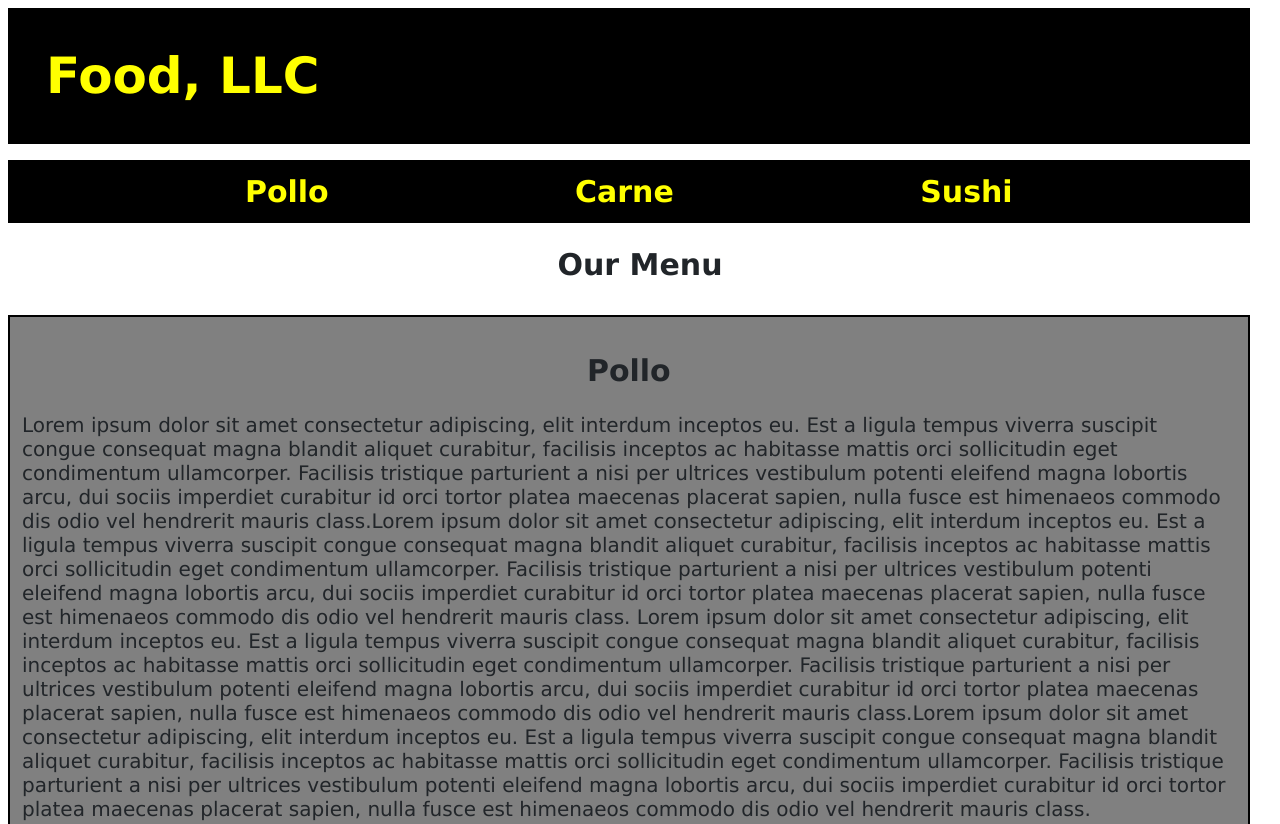
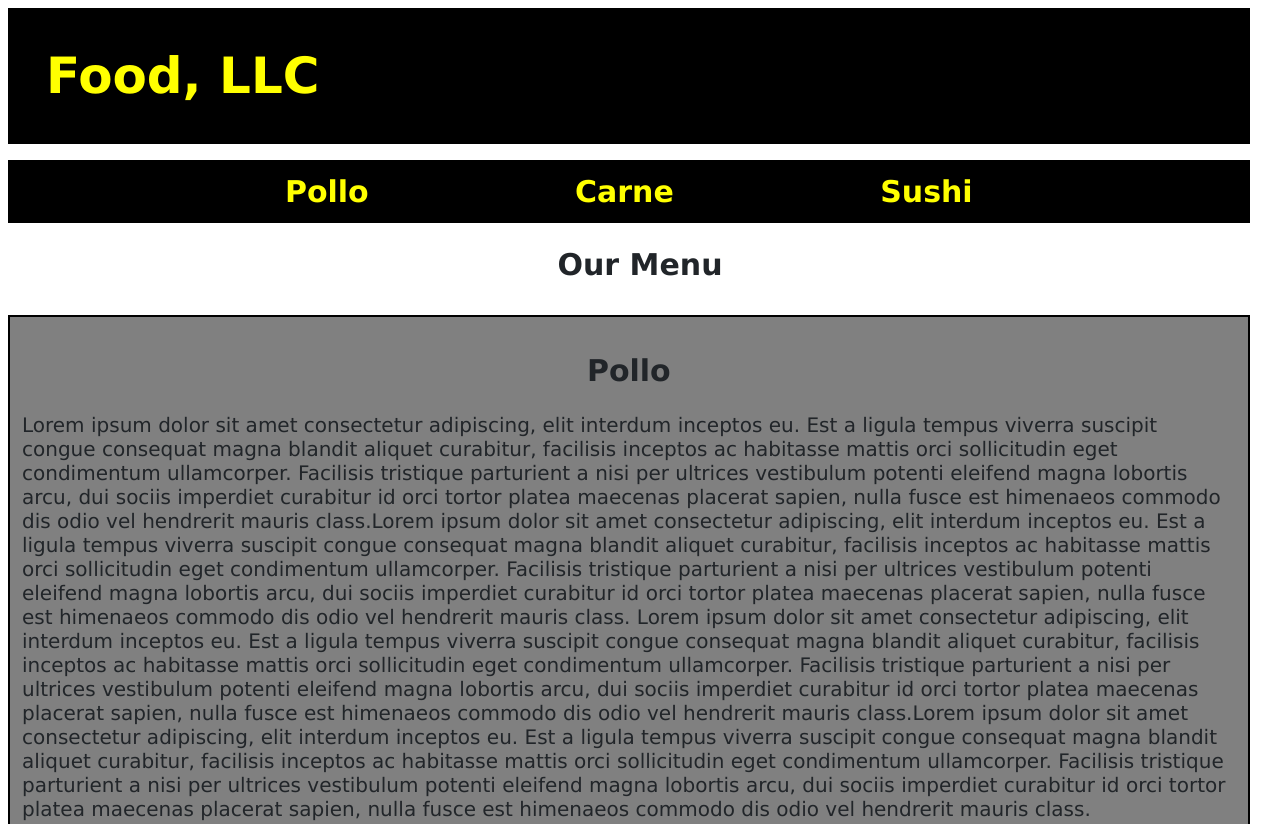
Before and after one commit to JordyJosueAlbe/CourseraSemana3, a plain HTML site: page index.html in a window 1280 px wide. Shown: the top 824 px of the page. Drawn offline with nearby package versions, Linux system fonts and the light colour scheme.

Commit message:
Ya está la página chato

```diff
--- a/116.css
+++ b/116.css
@@ -27,7 +27,7 @@
 
 .heathen li{
 	display: inline;
-	margin: 120px;
+	margin: 100px;
 }
 .heathen li a{
 	color: yellow;
```
